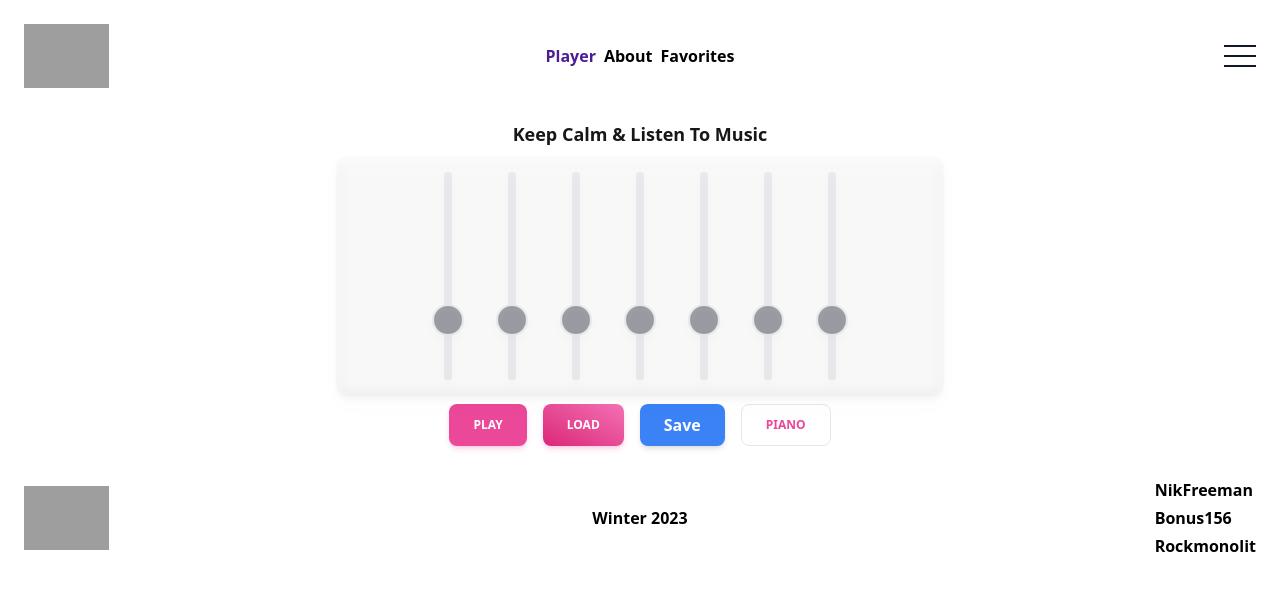
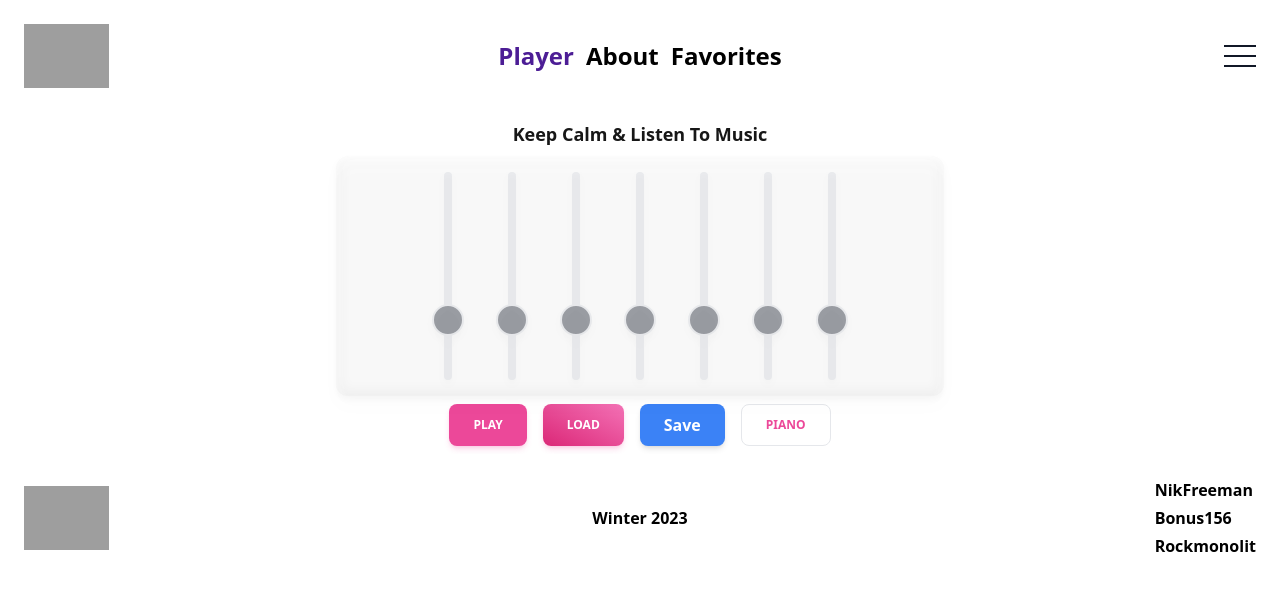
Before and after one commit to NikFreeman/rs-clone, a website built with webpack: page src/index.html in a window 1280 px wide. Built offline with nearby package versions, Linux system fonts and the light colour scheme; no server answers; grey boxes are pictures that could not be loaded.

Commit message:
refactor: make header fonts bigger

```diff
--- a/src/index.html
+++ b/src/index.html
@@ -17,17 +17,17 @@
                         alt="project logo"></img>
                 </div>
                 <nav class="navbar flex justify-self-center">
-                    <ul class="flex gap-2">
+                    <ul class="flex gap-3">
                         <li>
-                            <a class="font-bold text-violet-900 ease-in duration-200 hover:drop-shadow-md pointer-events-none"
+                            <a class="text-2xl font-bold text-violet-900 ease-in duration-200 hover:drop-shadow-md pointer-events-none"
                                 href="#">Player</a>
                         </li>
                         <li>
-                            <a class="font-bold text-blue-gray-700 hover:text-violet-900  active:text-violet-700 ease-in duration-200 hover:drop-shadow-md"
+                            <a class="text-2xl font-bold text-blue-gray-700 hover:text-violet-900  active:text-violet-700 ease-in duration-200 hover:drop-shadow-md"
                                 href="#">About</a>
                         </li>
                         <li>
-                            <a class="font-bold text-blue-gray-700 hover:text-violet-900  active:text-violet-700 ease-in duration-200 hover:drop-shadow-md"
+                            <a class="text-2xl font-bold text-blue-gray-700 hover:text-violet-900  active:text-violet-700 ease-in duration-200 hover:drop-shadow-md"
                                 href="#">Favorites</a>
                         </li>
                     </ul>
```
